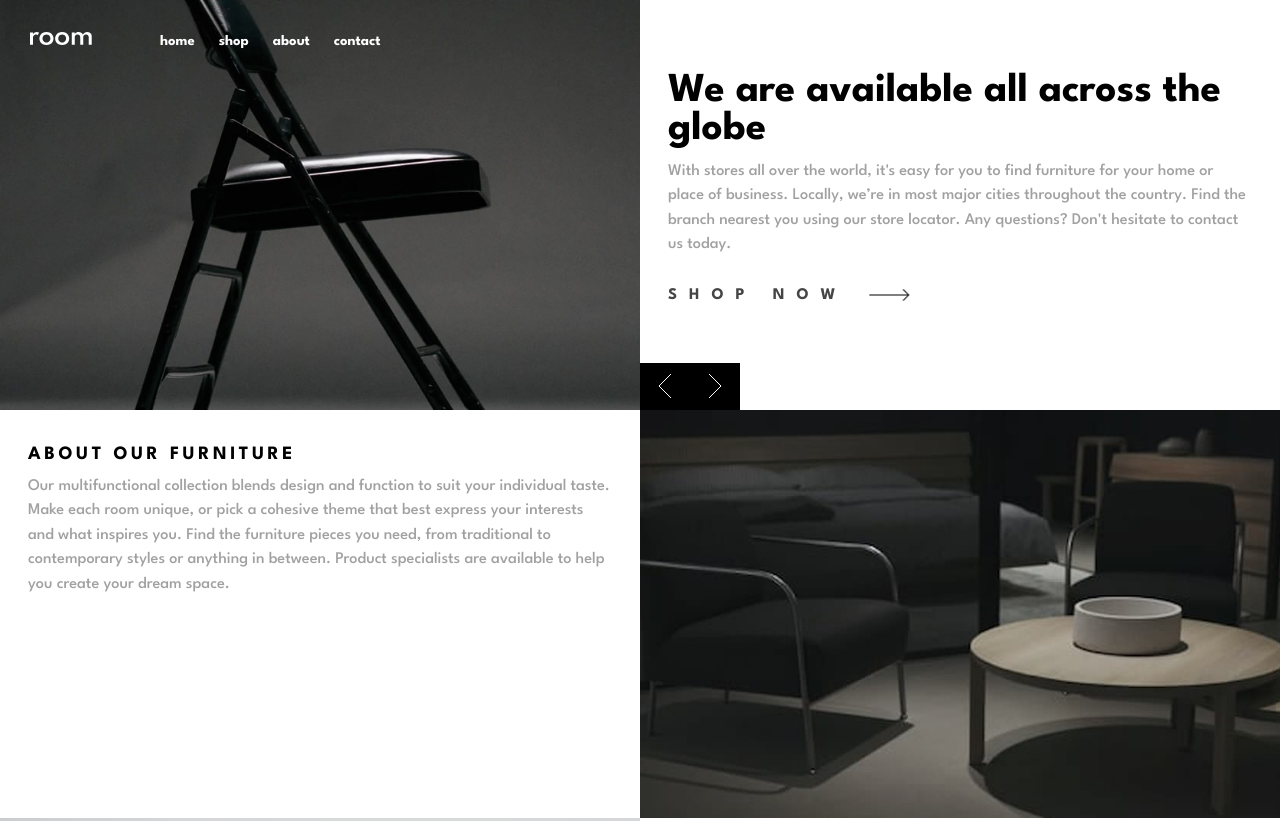
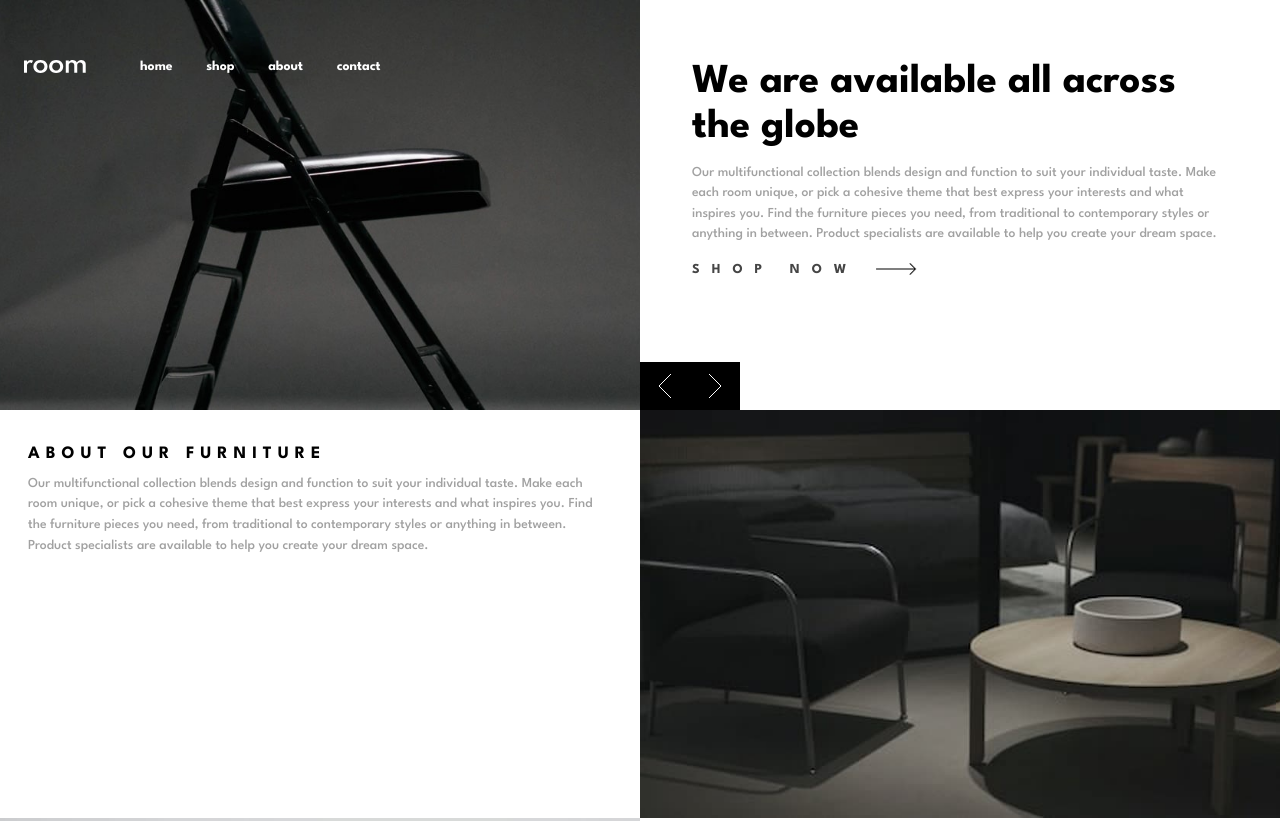
Before and after one commit to emmadumbi/room-home-page, a plain HTML site: page about.html in a window 1280 px wide. Shown: the top 821 px of the page. Drawn offline with Linux system fonts and the light colour scheme.

Commit message:
changed the font sizes and spacing

```diff
--- a/about.html
+++ b/about.html
@@ -54,21 +54,24 @@
         </h1>
 
         <p class="hero__desc">
-          With stores all over the world, it's easy for you to find furniture for your home or place of business.
-          Locally, we’re in most major cities throughout the country. Find the branch nearest you using our
-          store locator. Any questions? Don't hesitate to contact us today.
+          Our multifunctional collection blends design and function to suit your individual     taste.
+          Make each room unique, or pick a cohesive theme that best express your interests and what
+          inspires you. Find the furniture pieces you need, from traditional to contemporary styles
+          or anything in between. Product specialists are available to help you create your dream space.
         </p>
 
-        <a class="hero__shop-btn" href="#">
+        <a class="hero__shop-btn" href="shop.html">
           Shop now
           <img src="./images/icon-arrow.svg" alt="">
         </a>
+
+      </div>
 
       <div class="hero__pages-btn">
         <a class="hero__pages-btn--left" href="shop.html">
           <img src="./images/icon-angle-left.svg" alt="">
         </a>
-        <a class="hero__pages-btn--right" href="about.html">
+        <a class="hero__pages-btn--right" href="index.html">
           <img src="./images/icon-angle-right.svg" alt="">
         </a>
       </div>
--- a/scss/base/_reset.scss
+++ b/scss/base/_reset.scss
@@ -7,6 +7,7 @@
 }
 
 html {
+    scroll-behavior: smooth;
     font-size: 12px;
 }
 
--- a/scss/base/_states.scss
+++ b/scss/base/_states.scss
@@ -2,7 +2,7 @@
 
 @keyframes left-to-right {
     100%{
-        transform: translateX(170%);
+        transform: translateX(100%);
     }
 }
 
--- a/scss/layouts/_footer.scss
+++ b/scss/layouts/_footer.scss
@@ -1,6 +1,8 @@
 @use '../abstracts/' as a;
 
 .footer {
+    max-width: 1440px;
+    margin-inline: auto;
     background-color: a.$black;
     padding-block-start: a.$base-padding;
     padding: a.$padding-2;
--- a/scss/layouts/_header.scss
+++ b/scss/layouts/_header.scss
@@ -2,9 +2,11 @@
 
 .hero {
     position: relative;
-    @include a.breakpoint-up(medium){
-        display: flex;
-    }
+    max-width: 1440px;
+    margin-inline: auto;
+        @include a.breakpoint-up(medium){
+            display: flex;
+        }
 
 
     &__overlay {
@@ -23,7 +25,7 @@
     &__img {
         flex: 1;
             @include a.breakpoint-up(large) {
-                flex: 1.2;
+                flex: 1.5;
             }
     }
 
@@ -41,18 +43,23 @@
 
     label {
         position: absolute;
-        top: 30px;
+        top: 50px;
         z-index: 5;
         left: 0;
     }
 
     &__room-logo {
         position: absolute;
-        top: 32px;
-        left: 40vw;
-        @include a.breakpoint-up(small) {
-            left: 30px;
-        }
+        top: 50px;
+        left: 50vw;
+            @include a.breakpoint-up(small) {
+                top: 60px;
+                left: 24px;
+            }
+                @include a.breakpoint-up(large) {
+                    top: 60px;
+                    left: 60px;
+                }
     }
 
     .nav-toggle {
@@ -77,9 +84,10 @@
         top: 0;
         left: 0;
         width: 100%;
-        height: 80px;
+        height: 100px;
         background-color: a.$white;
         padding-inline-start: 3.125rem;
+        padding-block-start: 1.2rem;
         display: flex;
         visibility: hidden;
         justify-content: center;
@@ -93,15 +101,19 @@
                 opacity: 1;
                 height: initial;
                 background-color: initial;
-                top: 35px;
-                left: 160px;
+                top: 60px;
+                left: 140px;
                 padding: 0;
                 width: initial;
-                gap: 2rem;
+                gap: 2.8rem;
             }
+                @include a.breakpoint-up(large) {
+                    top: 60px;
+                    left: 180px;
+                }
 
         &-link {
-            font-size: clamp(1rem, 0.929rem + 0.268vw, 1.25rem);
+            font-size: clamp(1rem, 0.952rem + 0.179vw, 1.167rem);
             text-transform: lowercase;
             font-weight: 700;
             color: a.$very-dark-gray;
@@ -142,28 +154,28 @@
         padding-block: a.$base-padding;
         padding-inline: a.$padding-2;
             @include a.breakpoint-up(medium) {
-                padding-block: a.$base-padding * 2;
+                padding: 5rem 3rem;
             }
                 @include a.breakpoint-up(large) {
-                    padding: a.$base-padding * 2.5;
-
+                    padding: 9.8rem 5rem;
                 }
     }
 
     &__title {
         font-size: clamp(2.5rem, 2.19rem + 1.161vw, 3.583rem);
-        margin-block-end: a.$base-margin;
+        line-height: 1.1;
+        margin-block-end: 1rem;
     }
 
     &__desc {
         color: a.$dark-gray;
         font-weight: 500;
-        margin-block-end: a.$margin-2;
-        font-size: clamp(1rem, 0.881rem + 0.446vw, 1.417rem);
+        margin-block-end: 1.5rem;
+        font-size: clamp(1rem, 0.952rem + 0.179vw, 1.167rem);
     }
 
     &__shop-btn {
-        font-size: clamp(1rem, 0.881rem + 0.446vw, 1.417rem);
+        font-size: clamp(1rem, 0.952rem + 0.179vw, 1.167rem);
         color: a.$very-dark-gray;
         text-transform: uppercase;
         font-weight: 700;
@@ -171,6 +183,7 @@
         display: flex;
         gap: 1rem;
         align-items: center;
+        margin-block-end: 3rem;
             img {
                 animation: left-to-right 1500ms cubic-bezier(0.785, 0.135, 0.15, 0.86) infinite;
             }
@@ -179,20 +192,26 @@
     &__pages-btn {
         background-color: a.$black;
         position: absolute;
-        top: -50px;
+        top: -51px;
         right: 0;
         display: flex;
         @include a.breakpoint-up(medium){
             bottom: 0;
             top: initial;
             right: initial;
-            left: 0;
         }
+            @include a.breakpoint-up(large) {
+                left: -19px;
+            }
             a{
-                padding: 0.95rem 1.5rem;
                 display: flex;
                 align-items: center;
-                transition: background-color 500ms ease-in-out;
+                transition: background-color 250ms ease-in-out;
+                padding: 1rem 1.5rem;
+                    @include a.breakpoint-up(large) {
+                        padding: 2.5rem 2.7rem;
+
+                    }
             }
     }
 
--- a/scss/layouts/_main.scss
+++ b/scss/layouts/_main.scss
@@ -1,13 +1,15 @@
 @use "../abstracts/" as a;
 
 .about {
+    max-width: 1440px;
+    margin-inline: auto;
         @include a.breakpoint-up(medium){
             display: grid;
             grid-template-columns: 1fr 1fr;
         }
 
             @include a.breakpoint-up(large){
-        grid-template-columns: 1fr 48% 1fr;
+                grid-template-columns: 1fr 41% 1fr;
             }
 
     &__text-wraper {
@@ -19,14 +21,15 @@
             }
                 @include a.breakpoint-up(large){
                     order: initial;
+                    padding: 5.5rem 2.2rem;
                 }
     }
 
     &__title {
-        font-size: clamp(1rem, 0.81rem + 0.714vw, 1.667rem);
         margin-block-end: a.$base-margin;
+        font-size: clamp(1.167rem, 1.071rem + 0.357vw, 1.5rem);
         text-transform: uppercase;
-        letter-spacing: 0.3rem;
+        letter-spacing: 0.5rem;
     }
 
 
@@ -34,7 +37,7 @@
     &__desc {
         color: a.$dark-gray;
         font-weight: 500;
-        font-size: clamp(1rem, 0.881rem + 0.446vw, 1.417rem);
+        font-size: clamp(1rem, 0.952rem + 0.179vw, 1.167rem);
     }
 
 
```
Also changed, not shown: index.html (+4 -4 lines), shop.html (+3 -3 lines), css/styles.css, 1 other file. Lines whose indentation alone changed are shown as unchanged.
